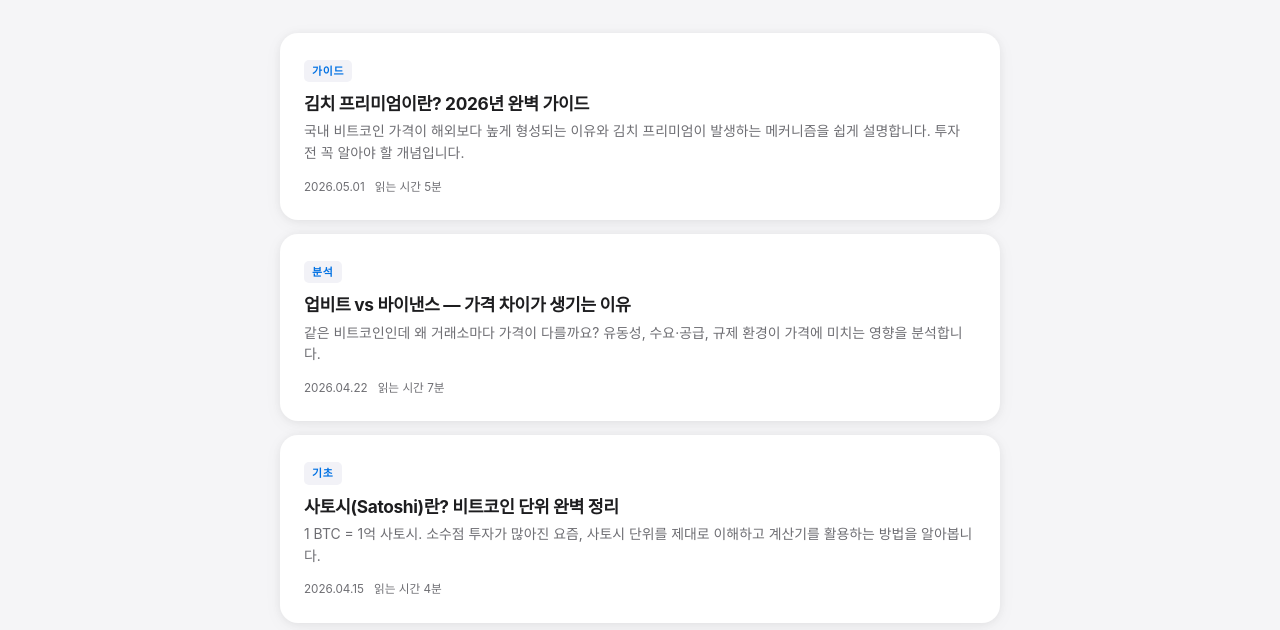
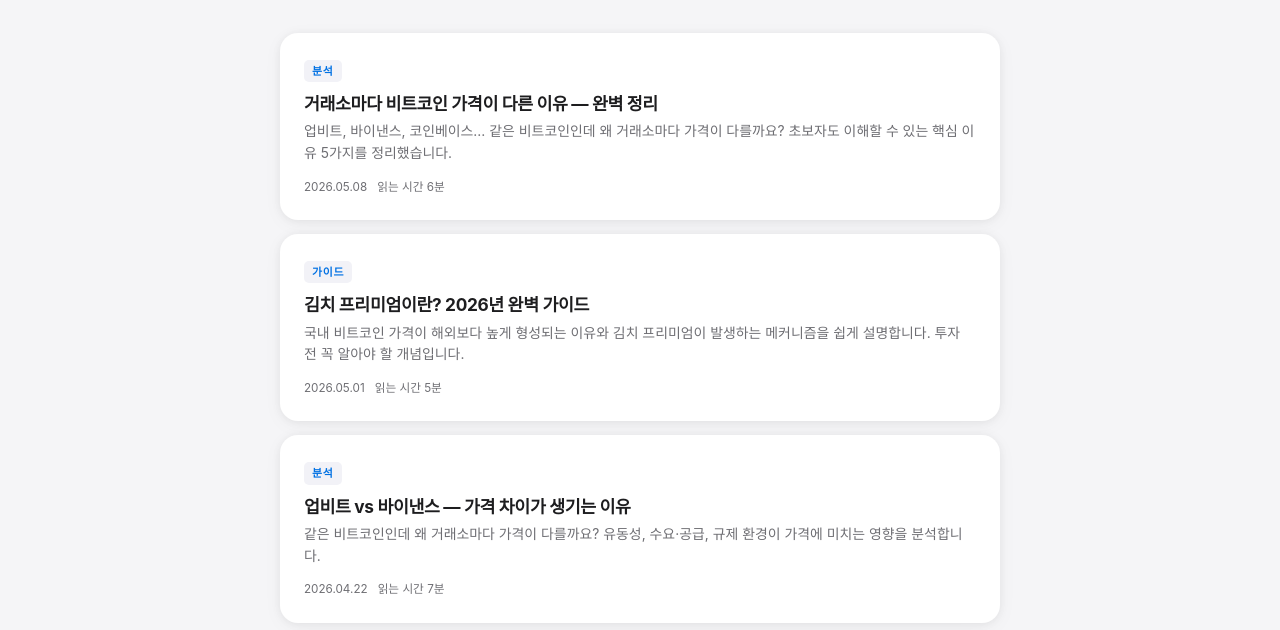
Before and after one commit to worklikeplaying/btc-calculator, a plain HTML site: page blog/index.html in a window 1280 px wide. Shown: the part 170-800 px from the top of the page. Drawn offline with Linux system fonts and the light colour scheme.

Commit message:
Update index.html

```diff
--- a/blog/index.html
+++ b/blog/index.html
@@ -27,6 +27,17 @@
     </div>
 
     <div class="blog-grid">
+
+      <!-- 포스트 0 (최신) -->
+      <a class="blog-card" href="post.html?id=why-btc-price-differs">
+        <span class="blog-tag">분석</span>
+        <div class="blog-card-title">거래소마다 비트코인 가격이 다른 이유 — 완벽 정리</div>
+        <div class="blog-card-excerpt">업비트, 바이낸스, 코인베이스… 같은 비트코인인데 왜 거래소마다 가격이 다를까요? 초보자도 이해할 수 있는 핵심 이유 5가지를 정리했습니다.</div>
+        <div class="blog-card-meta">
+          <span>2026.05.08</span>
+          <span>읽는 시간 6분</span>
+        </div>
+      </a>
 
       <!-- 포스트 1 -->
       <a class="blog-card" href="post.html?id=kimchi-premium-guide">
```
